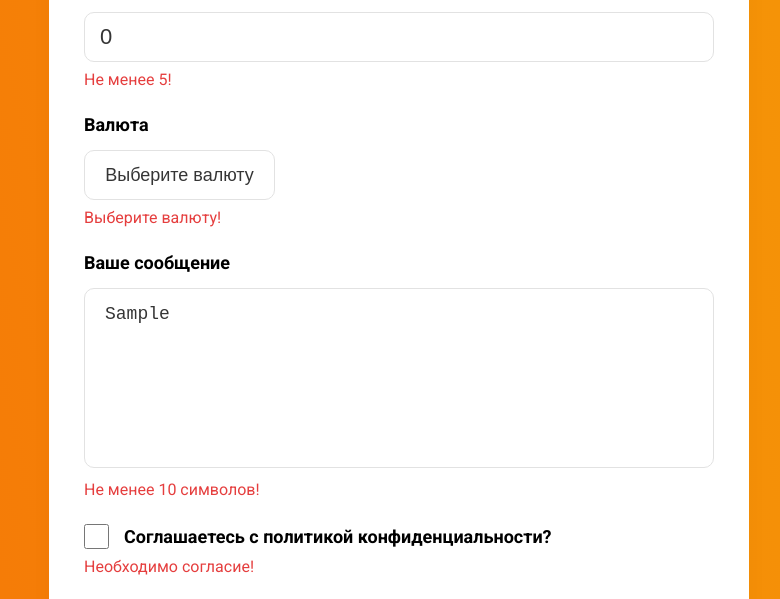
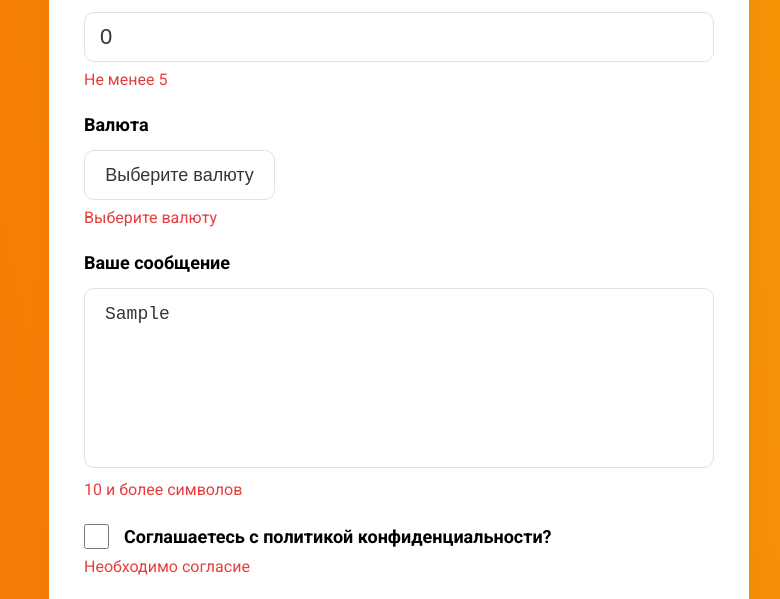
Before and after one commit to Ruslansabitov312/Formik-Yup, a React (Create React App) app: page / in a window 1280 px wide. Both pictures are taken after typing "Sample", "name@example.com", "Sample" into the empty fields and a click on the button "Отправить". Shown: the part 389-988 px from the top of the page, without its empty margins (241-1021 px from the left). Built offline with nearby package versions, Linux system fonts and the light colour scheme.

Commit message:
Add some custom components and change folder structure

```diff
--- a/src/App.sass
+++ b/src/App.sass
@@ -88,6 +88,7 @@
     border: 0
     border-radius: 10px
     background-image: linear-gradient(257deg, #f59c07, #f57507)
+    cursor: pointer
   .error
     color: #e53e3e
     margin-top: 8px
--- a/src/Form.js
+++ b/src/Form.js
@@ -1,63 +1,50 @@
-import { Formik, Form, Field, ErrorMessage, useField } from 'formik'
+import { Formik, Form } from 'formik'
 import * as Yup from 'yup'
+import { MyCheckbox, MySelect, MyTextarea, MyTextInput } from './components'
 
-const MyTextInput = ({ label, ...props }) => {
-  const [field, meta] = useField(props)
+// Options for custom select component
+const selectOptions = [
+  { key: 'Выберите валюту', value: '' },
+  { key: 'USD', value: 'usd' },
+  { key: 'RUB', value: 'rub' },
+  { key: 'SOM', value: 'som' },
+]
 
-  return (
-    <>
-      <label htmlFor={props.name}>{label}</label>
-      <input {...props} {...field} />
-      {meta.touched && meta.error ? (
-        <div className='error'>{meta.error}</div>
-      ) : null}
-    </>
-  )
+// Initial State
+let initialState = {
+  name: '',
+  email: '',
+  amount: 0,
+  currency: '',
+  text: '',
+  terms: false,
 }
 
-const MyCheckbox = ({ children, ...props }) => {
-  const [field, meta] = useField({ ...props, type: 'checkbox' })
-
-  return (
-    <>
-      <label className='checkbox'>
-        <input type='checkbox' {...props} {...field} />
-        {children}
-      </label>
-      {meta.touched && meta.error ? (
-        <div className='error'>{meta.error}</div>
-      ) : null}
-    </>
-  )
-}
+// Yup Validation
+const validationSchema = Yup.object({
+  name: Yup.string()
+    .min(2, '2 и более символов')
+    .required('Обязательное поле'),
+  email: Yup.string()
+    .email('Неправильный email адрес')
+    .required('Обязательное поле'),
+  amount: Yup.number()
+    .min(5, 'Не менее 5')
+    .required('Обязательное поле'),
+  currency: Yup.string()
+    .required('Выберите валюту'),
+  text: Yup.string()
+    .min(10, '10 и более символов'),
+  terms: Yup.boolean()
+    .required('Необходимо согласие')
+    .oneOf([true], 'Необходимо согласие'),
+})
 
 const CustomForm = () => {
   return (
     <Formik
-      initialValues={{
-        name: '',
-        email: '',
-        amount: 0,
-        currency: '',
-        text: '',
-        terms: false,
-      }}
-      validationSchema={Yup.object({
-        name: Yup.string()
-          .min(2, 'Минимум 2 символа!')
-          .required('Имя не может быть пустым!'),
-        email: Yup.string()
-          .email('Неправильный email адрес!')
-          .required('Email адрес не может быть пустым!'),
-        amount: Yup.number()
-          .min(5, 'Не менее 5!')
-          .required('Сумма не может быть пустой!'),
-        currency: Yup.string().required('Выберите валюту!'),
-        text: Yup.string().min(10, 'Не менее 10 символов!'),
-        terms: Yup.boolean()
-          .required('Необходимо согласие!')
-          .oneOf([true], 'Необходимо согласие!'),
-      })}
+      initialValues={initialState}
+      validationSchema={validationSchema}
       onSubmit={(values) => console.log(JSON.stringify(values, null, 2))}
     >
       <Form className='form'>
@@ -76,34 +63,25 @@ const CustomForm = () => {
           type='email'
         />
 
-        <label htmlFor='amount'>Количество</label>
-        <Field
+        <MyTextInput
+          label='Количество'
           id='amount'
           name='amount'
           type='number'
         />
-        <ErrorMessage className='error' name='amount' component='div' />
 
-        <label htmlFor='currency'>Валюта</label>
-        <Field
+        <MySelect
+          label='Валюта'
           id='currency'
           name='currency'
-          as='select'
-        >
-          <option value=''>Выберите валюту</option>
-          <option value='USD'>USD</option>
-          <option value='UAH'>UAH</option>
-          <option value='RUB'>RUB</option>
-        </Field>
-        <ErrorMessage className='error' name='currency' component='div' />
+          options={selectOptions}
+        />
 
-        <label htmlFor='text'>Ваше сообщение</label>
-        <Field
+        <MyTextarea
+          label='Ваше сообщение'
           id='text'
           name='text'
-          as='textarea'
         />
-        <ErrorMessage className='error' name='text' component='div' />
 
         <MyCheckbox name='terms'>
           Соглашаетесь с политикой конфиденциальности?
--- /dev/null
+++ b/src/components/MyCheckbox/MyCheckbox.jsx
@@ -0,0 +1,19 @@
+import { useField } from 'formik'
+
+const MyCheckbox = ({ children, ...props }) => {
+  const [field, meta] = useField({ ...props, type: 'checkbox' })
+
+  return (
+    <>
+      <label className='checkbox'>
+        <input type='checkbox' {...props} {...field} />
+        {children}
+      </label>
+      {meta.touched && meta.error ? (
+        <div className='error'>{meta.error}</div>
+      ) : null}
+    </>
+  )
+}
+
+export default MyCheckbox
--- /dev/null
+++ b/src/components/MySelect/MySelect.jsx
@@ -0,0 +1,25 @@
+import { useField } from 'formik'
+
+const MySelect = ({ label, options, ...props }) => {
+  const [field, meta] = useField({ ...props })
+
+  return (
+    <>
+      <label htmlFor={props.name}>{label}</label>
+      <select {...props} {...field}>
+        {options.map((option) => {
+          return (
+            <option key={option.value} value={option.value}>
+              {option.key}
+            </option>
+          )
+        })}
+      </select>
+      {meta.touched && meta.error ? (
+        <div className='error'>{meta.error}</div>
+      ) : null}
+    </>
+  )
+}
+
+export default MySelect
--- /dev/null
+++ b/src/components/MyTextInput/MyTextInput.jsx
@@ -0,0 +1,17 @@
+import { useField } from 'formik'
+
+const MyTextInput = ({ label, ...props }) => {
+  const [field, meta] = useField(props)
+
+  return (
+    <>
+      <label htmlFor={props.name}>{label}</label>
+      <input {...props} {...field} />
+      {meta.touched && meta.error ? (
+        <div className='error'>{meta.error}</div>
+      ) : null}
+    </>
+  )
+}
+
+export default MyTextInput
--- /dev/null
+++ b/src/components/MyTextarea/MyTextarea.jsx
@@ -0,0 +1,17 @@
+import { useField } from 'formik'
+
+const MyTextarea = ({ label, ...props }) => {
+  const [field, meta] = useField(props)
+
+  return (
+    <>
+      <label htmlFor={props.name}>{label}</label>
+      <textarea {...props} {...field} />
+      {meta.touched && meta.error ? (
+        <div className='error'>{meta.error}</div>
+      ) : null}
+    </>
+  )
+}
+
+export default MyTextarea
--- /dev/null
+++ b/src/components/index.js
@@ -0,0 +1,6 @@
+import MyTextInput from './MyTextInput/MyTextInput'
+import MySelect from './MySelect/MySelect'
+import MyTextarea from './MyTextarea/MyTextarea'
+import MyCheckbox from './MyCheckbox/MyCheckbox'
+
+export { MyCheckbox, MySelect, MyTextInput, MyTextarea }
```
